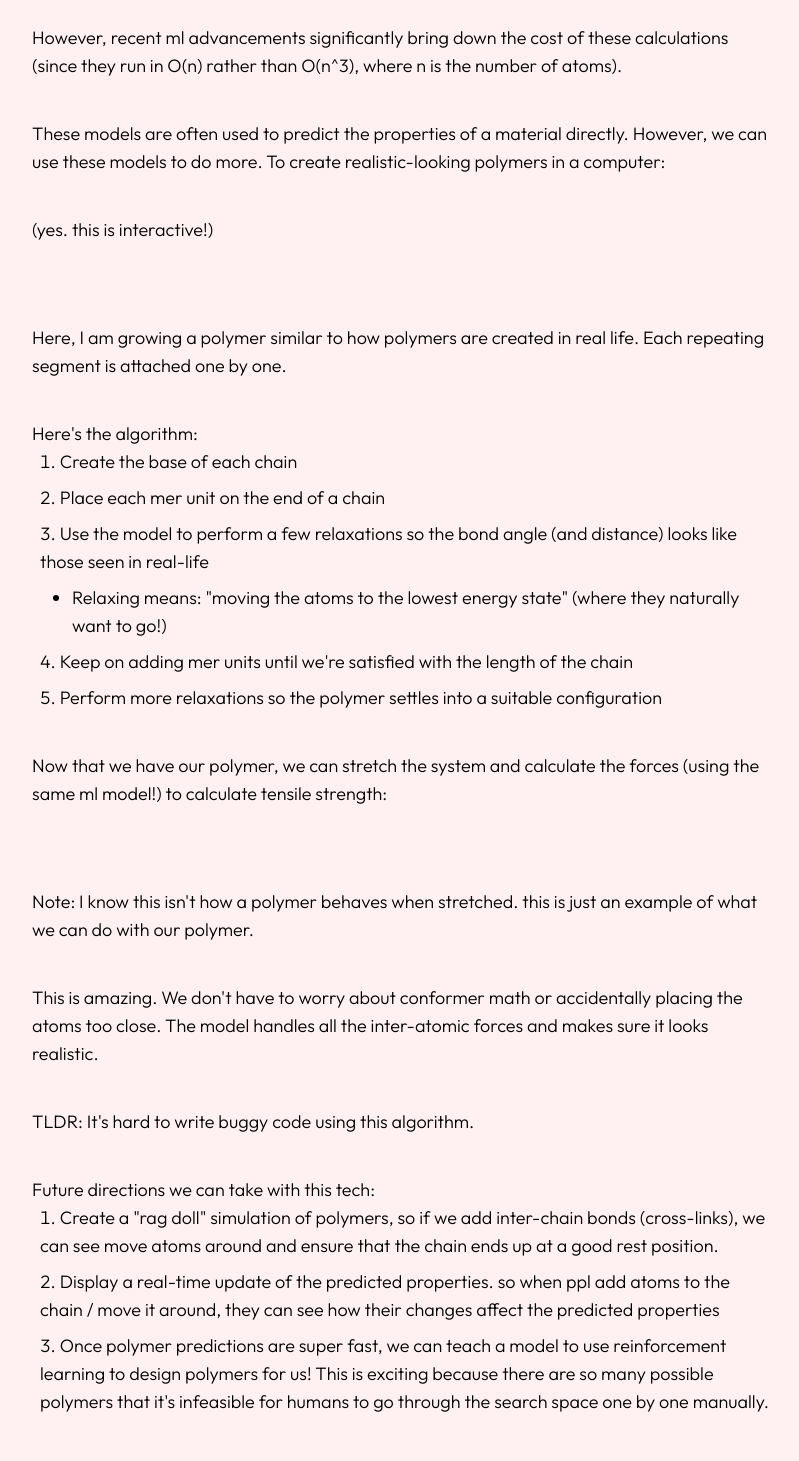
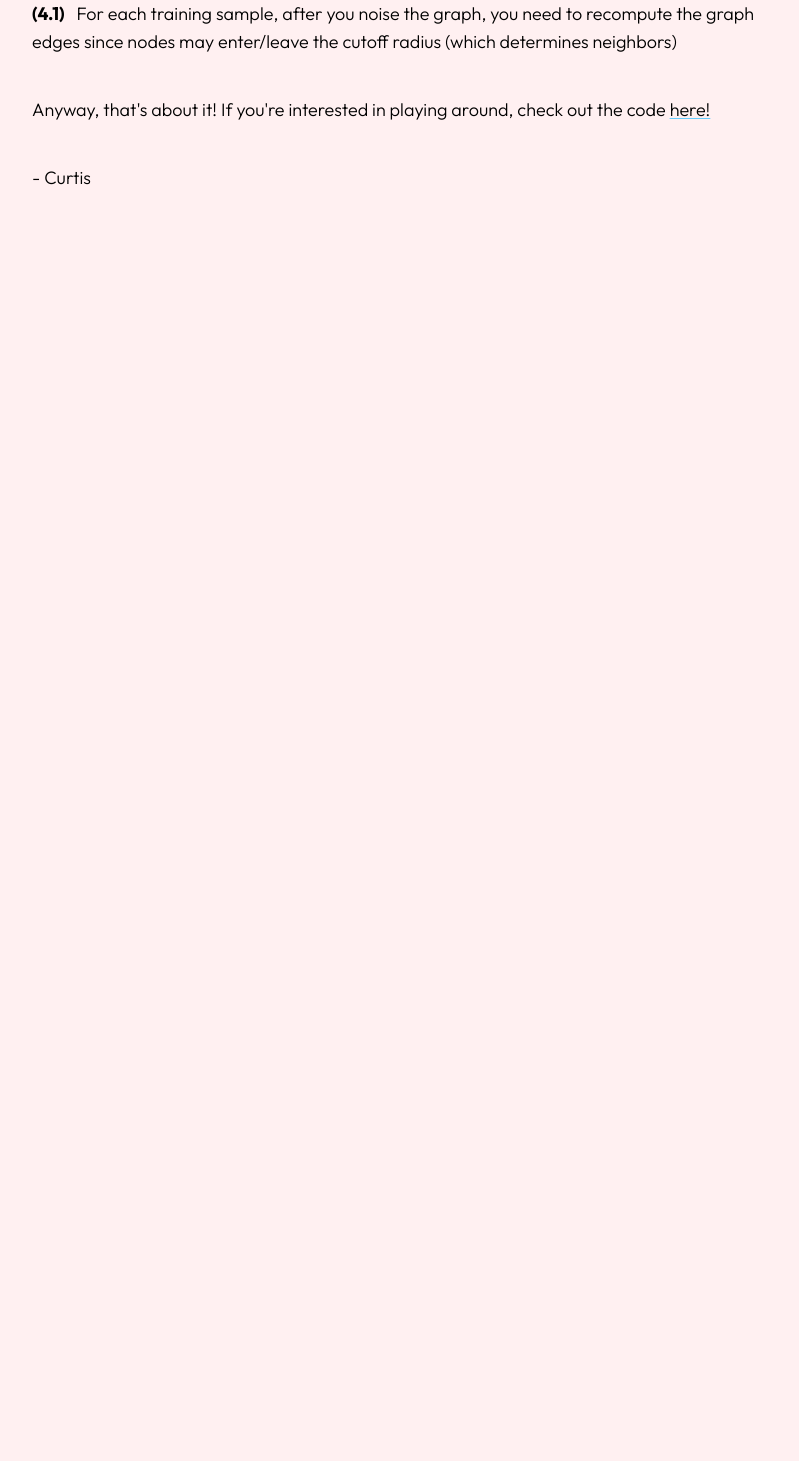
Before and after one commit to chongcurtis/chongcurtis.github.io, a Next.js app: page /materials/egnn_checklist in a window 1280 px wide. Shown: the part 1020-2481 px from the top of the page, without its empty margins (236-1035 px from the left). After the commit the page ends 1596 px from the top, so only its background shows below. Built offline with nearby package versions, Linux system fonts and the light colour scheme.

Commit message:
backup. get ready to write diffusion points

```diff
--- a/src/pages/materials/egnn_checklist.tsx
+++ b/src/pages/materials/egnn_checklist.tsx
@@ -85,91 +85,11 @@ export default function Polymers() {
             <h3 id="diffusion-model-checklist" className="fade-in-on-scroll mt-10 text-2xl">
                 Diffusion Model Checklist
             </h3>
-            <p className="fade-in-on-scroll mt-10">
-                However, recent ml advancements significantly bring down the cost of these
-                calculations (since they run in O(n) rather than O(n^3), where n is the number of
-                atoms).
+            <p className="fade-in-on-scroll mt-4">
+                <span className="mr-2 font-bold">(4.1)</span> For each training sample, after you
+                noise the graph, you need to recompute the graph edges since nodes may enter/leave
+                the cutoff radius (which determines neighbors)
             </p>
-            <p className="fade-in-on-scroll mt-10">
-                These models are often used to predict the properties of a material directly.
-                However, we can use these models to do more. To create realistic-looking polymers in
-                a computer:
-            </p>
-            <p className="fade-in-on-scroll mt-10">(yes. this is interactive!)</p>
-            <p className="fade-in-on-scroll mt-20">
-                Here, I am growing a polymer similar to how polymers are created in real life. Each
-                repeating segment is attached one by one.
-            </p>
-            <p className="fade-in-on-scroll mt-10">Here's the algorithm:</p>
-            <ol className="fade-in-on-scroll list-inside list-decimal space-y-2 pl-2">
-                <li className="fade-in-on-scroll">Create the base of each chain</li>
-                <li className="fade-in-on-scroll">Place each mer unit on the end of a chain</li>
-                <li className="fade-in-on-scroll">
-                    Use the model to perform a few relaxations so the bond angle (and distance)
-                    looks like those seen in real-life
-                </li>
-                <ul className="fade-in-on-scroll pl-8">
-                    <li className="fade-in-on-scroll list-disc">
-                        Relaxing means: "moving the atoms to the lowest energy state" (where they
-                        naturally want to go!)
-                    </li>
-                </ul>
-                <li className="fade-in-on-scroll">
-                    Keep on adding mer units until we're satisfied with the length of the chain
-                </li>
-                <li className="fade-in-on-scroll">
-                    Perform more relaxations so the polymer settles into a suitable configuration
-                </li>
-            </ol>
-            <p className="fade-in-on-scroll mt-10">
-                Now that we have our polymer, we can stretch the system and calculate the forces
-                (using the same ml model!) to calculate tensile strength:
-            </p>
-
-            <p className="fade-in-on-scroll mt-20">
-                Note: I know this isn't how a polymer behaves when stretched. this is just an
-                example of what we can do with our polymer.
-            </p>
-            <p className="fade-in-on-scroll mt-10">
-                This is amazing. We don't have to worry about conformer math or accidentally placing
-                the atoms too close. The model handles all the inter-atomic forces and makes sure it
-                looks realistic.
-            </p>
-            <p className="fade-in-on-scroll mt-10">
-                TLDR: It's hard to write buggy code using this algorithm.
-            </p>
-            <p className="fade-in-on-scroll mt-10">Future directions we can take with this tech:</p>
-            <ol className="fade-in-on-scroll list-inside list-decimal space-y-2 pl-2">
-                <li className="fade-in-on-scroll">
-                    Create a "rag doll" simulation of polymers, so if we add inter-chain bonds
-                    (cross-links), we can see move atoms around and ensure that the chain ends up at
-                    a good rest position.
-                </li>
-                <li className="fade-in-on-scroll">
-                    Display a real-time update of the predicted properties. so when ppl add atoms to
-                    the chain / move it around, they can see how their changes affect the predicted
-                    properties
-                </li>
-                <li className="fade-in-on-scroll">
-                    Once polymer predictions are super fast, we can teach a model to use
-                    reinforcement learning to design polymers for us! This is exciting because there
-                    are so many possible polymers that it's infeasible for humans to go through the
-                    search space one by one manually.
-                </li>
-            </ol>
-            <p className="fade-in-on-scroll mt-10">
-                Note: there are problems with the current approach:
-            </p>
-            <ul className="fade-in-on-scroll list-inside list-decimal space-y-2 pl-2">
-                <li className="fade-in-on-scroll">
-                    The training data for the neural network uses traditional DFT calculations -
-                    which can't adequately capture long-range interactions or van-der-wall forces
-                    (important for polymers)
-                </li>
-                <li className="fade-in-on-scroll">
-                    The neural network was trained for atoms at absolute zero.
-                </li>
-            </ul>
             <p className="fade-in-on-scroll mt-10">
                 Anyway, that's about it! If you're interested in playing around, check out the code{" "}
                 <a
```
